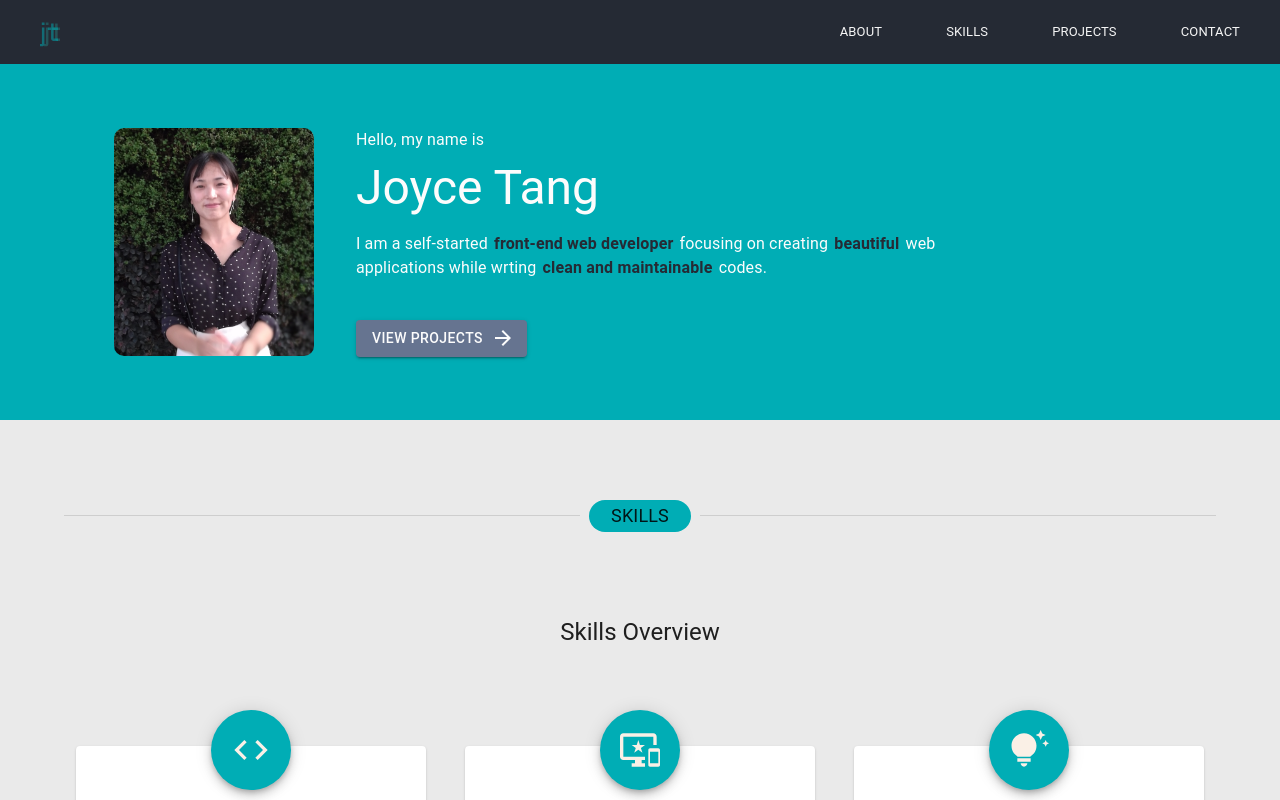
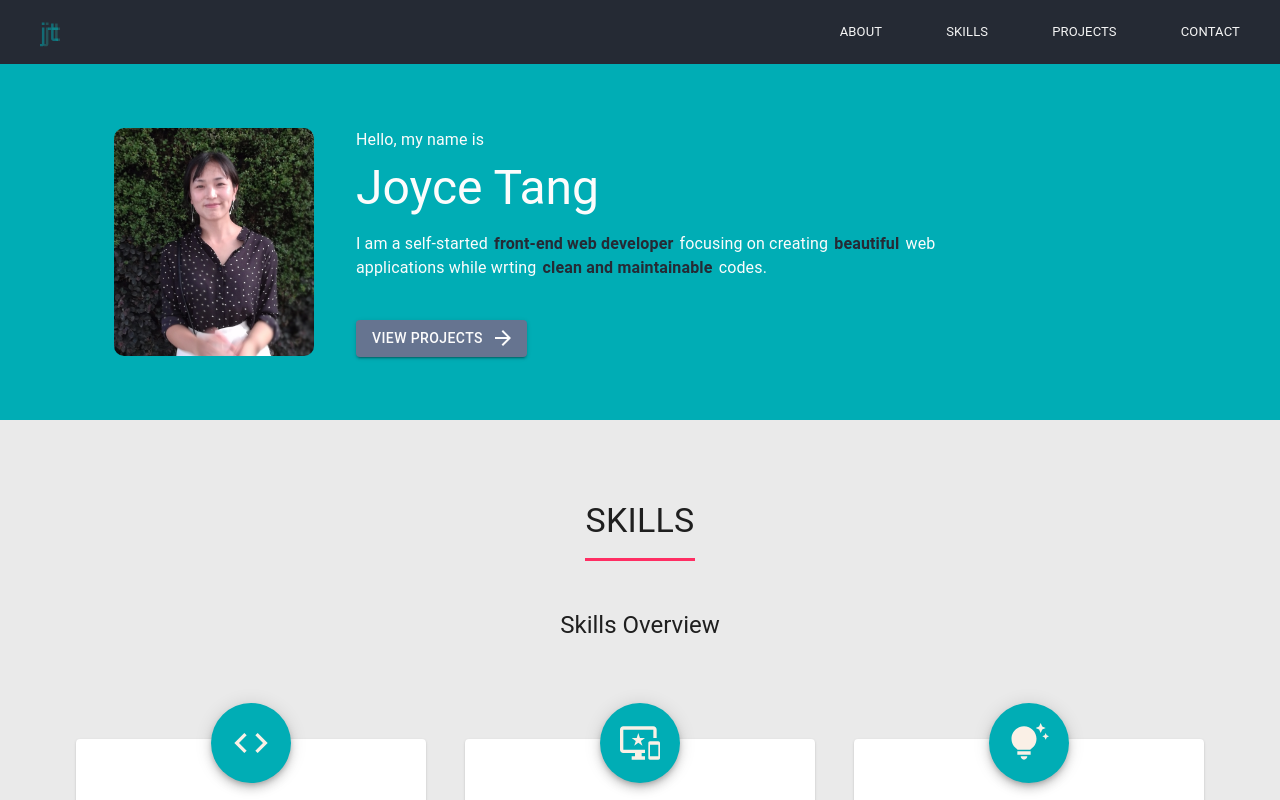
Before and after one commit to joycethh/portflio, a React (Create React App) app: page / in a window 1280 px wide. Shown: the top 800 px of the page. Built offline with nearby package versions, Linux system fonts and the light colour scheme.

Commit message:
remove divider

```diff
--- a/src/SectionContainer.js
+++ b/src/SectionContainer.js
@@ -1,5 +1,12 @@
 import React from "react";
-import { Container, Divider, Chip, styled, Box } from "@mui/material";
+import {
+  Container,
+  Divider,
+  Typography,
+  Chip,
+  styled,
+  Box,
+} from "@mui/material";
 
 const StyledChip = styled(Chip)(({ theme }) => ({
   padding: theme.spacing(1),
@@ -10,16 +17,27 @@ const StyledChip = styled(Chip)(({ theme }) => ({
   },
 }));
 
+const StyledTitleBox = styled(Box)(({ theme }) => ({
+  width: "fit-content",
+  margin: "auto",
+  paddingBottom: theme.spacing(2),
+  paddingTop: theme.spacing(10),
+  textAlign: "center",
+  borderBottom: "3px solid #FF2E63",
+  textTransform: "uppercase",
+
+  // ":active": {
+  //   borderBottom: "1px solid red",
+  // },
+}));
 const SectionContainer = ({ title, children }) => {
   return (
     <>
       <Container>
         <div>
-          <Box pb={4.5} pt={10}>
-            <Divider>
-              <StyledChip label={title} size="large" color="primary" />
-            </Divider>
-          </Box>
+          <StyledTitleBox>
+            <Typography variant="h4">{title}</Typography>
+          </StyledTitleBox>
         </div>
         <div>{children}</div>
       </Container>
--- a/src/projects/Projects.js
+++ b/src/projects/Projects.js
@@ -19,6 +19,7 @@ const Projects = () => {
           sx={{
             display: "flex",
             justifyContent: "center",
+            paddingTop: 6,
           }}
         >
           <Tabs variant="scrollable" value={value} onChange={handleChange}>
```
